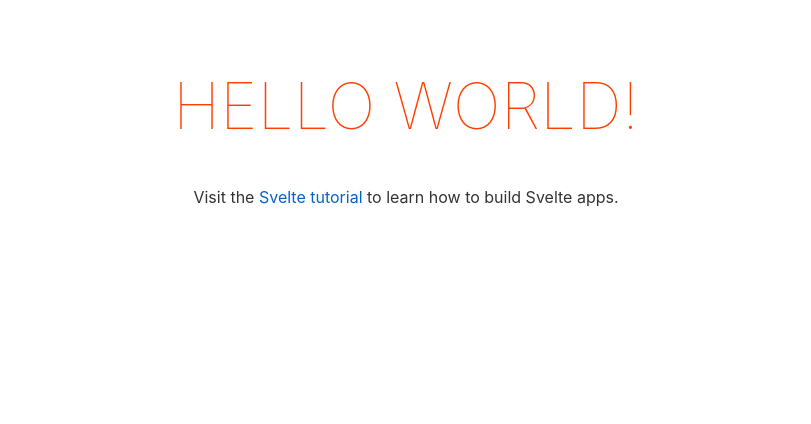
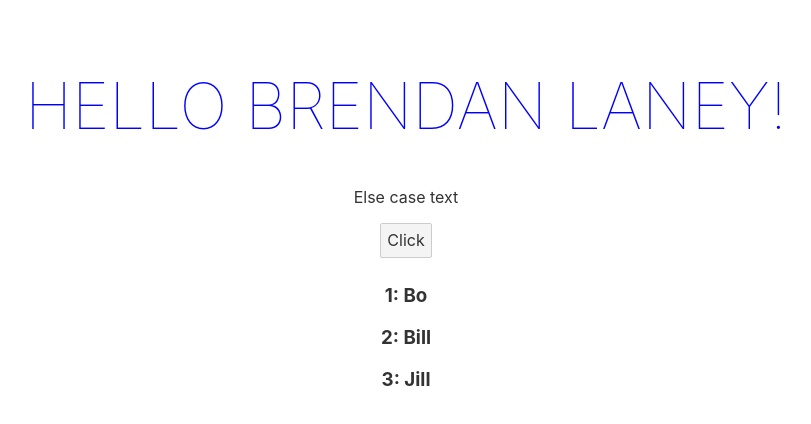
Before and after one commit to Brlaney/first-svelte-app, a Svelte app: page / in a window 1280 px wide. Shown: the top 424 px of the page, without its empty margins (234-1045 px from the left). Built offline with nearby package versions, Linux system fonts and the light colour scheme.

Commit message:
Ending of brief introduction

```diff
--- a/src/App.svelte
+++ b/src/App.svelte
@@ -1,10 +1,44 @@
-<script lang="ts">
-	export let name: string;
+<script lang='ts'>
+	let firstName = 'Brendan';
+	let lastName = 'Laney';
+	let color = 'blue';
+	let showText = false;
+	let users = [
+		{ id: 1, name: 'Bo' },
+		{ id: 2, name: 'Bill' },
+		{ id: 3, name: 'Jill' }
+	];
+
+	$: name = firstName + ' ' + lastName;
+
+	const toggle = () => {
+		color = color === 'blue' ? 'red' : 'blue';
+		showText = !showText;
+		users = [...users, { id: 4, name: 'Jenny' }];
+	}
 </script>
 
 <main>
-	<h1>Hello {name}!</h1>
-	<p>Visit the <a href="https://svelte.dev/tutorial">Svelte tutorial</a> to learn how to build Svelte apps.</p>
+
+	<h1 style='color: {color}'>Hello {name}!</h1>
+
+	{#if showText}
+
+		<p>Visit the <a href='https://svelte.dev/tutorial'>
+			Svelte tutorial</a> to learn how to build Svelte apps.
+		</p>
+
+		{:else}
+		<p>Else case text</p>
+
+	{/if}
+
+	<button on:click={toggle}>Click</button>
+
+	{#each users as user (user.id)}
+		<h3>{user.id}: {user.name}</h3>
+	{/each}
+
 </main>
 
 <style>
```
